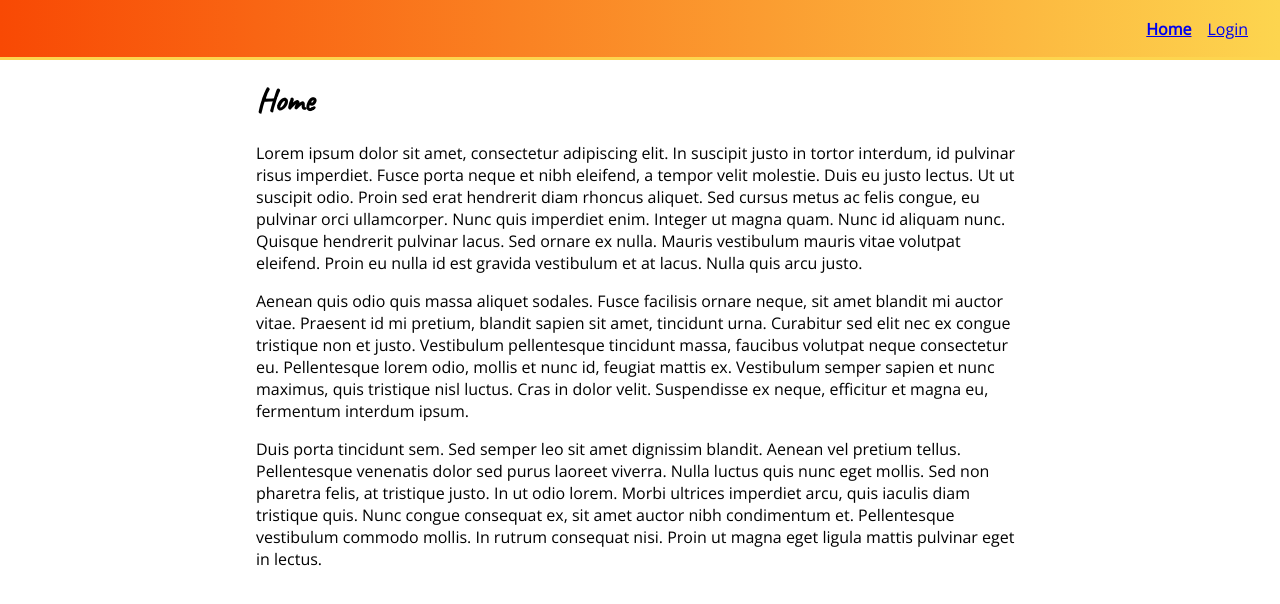
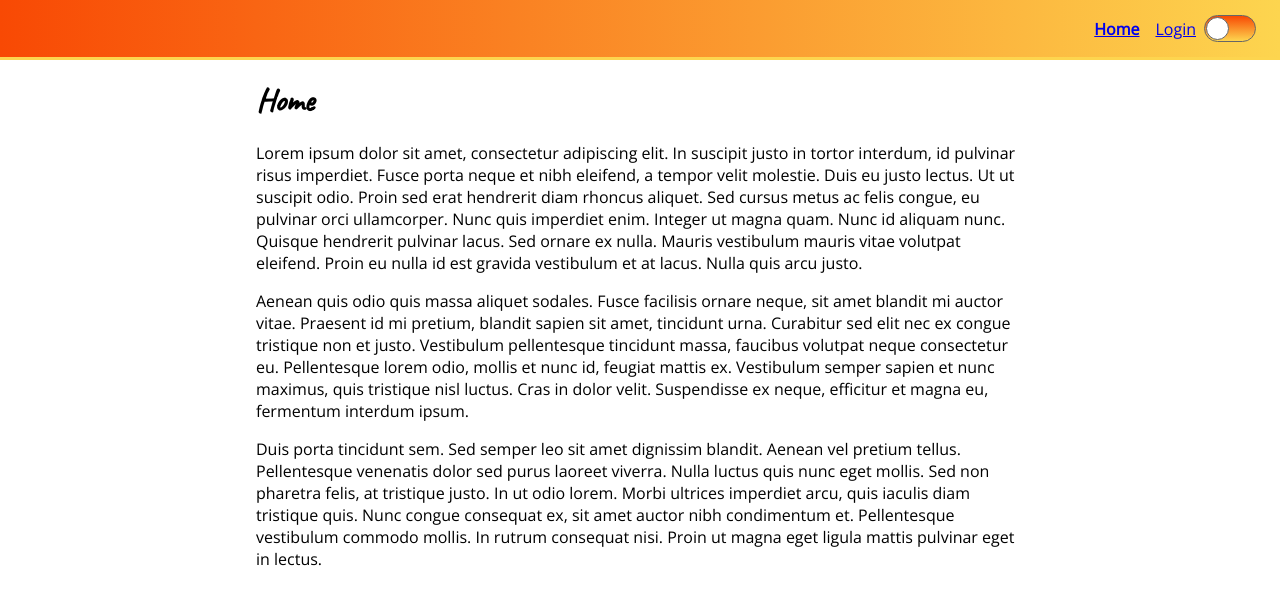
Before and after one commit to cigotete/study-react-styled-components, a React (Vite) app: page / in a window 1280 px wide. Shown: the top 604 px of the page. Built offline with nearby package versions, Linux system fonts and the light colour scheme.

Commit message:
Implemented Toggle component at Header component.

```diff
--- a/src/components/common/Header.jsx
+++ b/src/components/common/Header.jsx
@@ -1,7 +1,8 @@
-import { useState } from 'react';
-import styled from 'styled-components';
+import { useState, useContext } from 'react';
+import styled, { ThemeContext } from 'styled-components';
 import { Link as ReactRouterDomLink, useLocation } from "react-router-dom";
 import PropTypes from 'prop-types';
+import { Toggle } from '@/components/common';
 
 const HeaderWrapper = styled.header`
     height: 60px;
@@ -87,6 +88,7 @@ const MobileMenuIcon = styled.div`
 export function Header(){
   const { pathname } = useLocation();
   const [menuOpen, setMenuOpen] = useState(false);
+  const {id, setTheme} = useContext(ThemeContext);
 
   return (
     <>
@@ -109,6 +111,7 @@ export function Header(){
           >
             Login
           </StyledLink>
+          <Toggle isActive={ id === 'dark' } onToggle={ setTheme } />
         </Menu>
       </HeaderWrapper>
     </>
```
